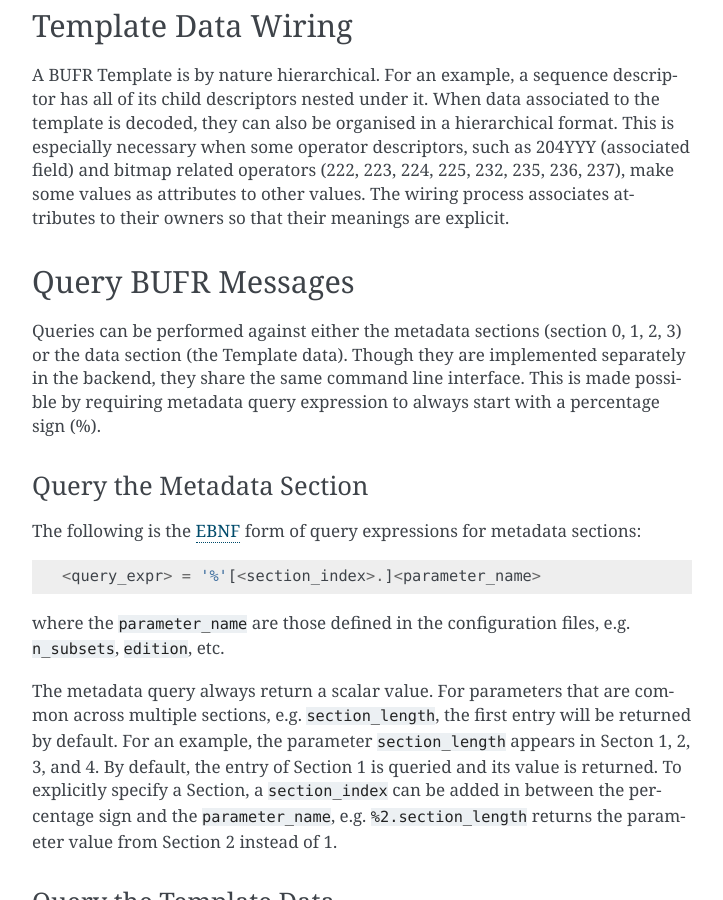
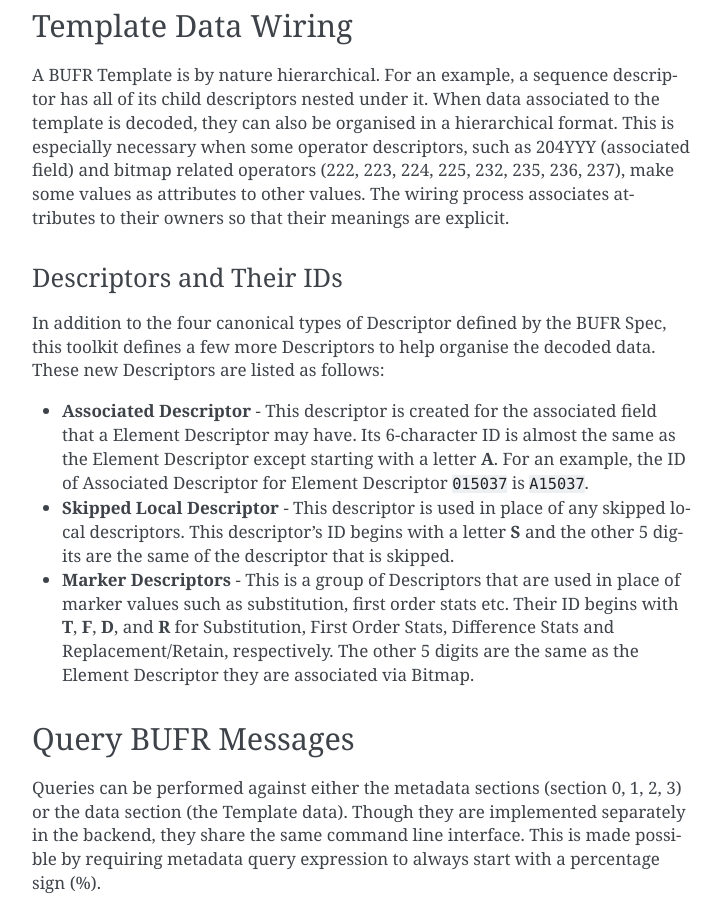
Before and after one commit to ywangd/pybufrkit, a Sphinx documentation site: the page built from docs/internals.rst, in a window 1280 px wide and 900 px high, scrolled down 2542 px. Shown: the whole window, without its empty margins (388-1111 px from the left). Built offline with Sphinx 7.4.7, drawn with Linux system fonts in a browser that asks for light colours; some of the changed text lies outside the part shown.

```diff
--- a/README.rst
+++ b/README.rst
@@ -24,7 +24,8 @@
 
 Installation
 ------------
-PyBufrKit is compatible with both Python 2.7 and 3.5+. To install from PyPi::
+PyBufrKit is compatible with Python 2.7, 3.5+, and `PyPy https://pypy.org/`_.
+To install from PyPi::
 
     pip install pybufrkit
 
--- a/docs/internals.rst
+++ b/docs/internals.rst
@@ -121,6 +121,27 @@
 (associated field) and bitmap related operators (222, 223, 224, 225, 232, 235,
 236, 237), make some values as attributes to other values. The wiring process
 associates attributes to their owners so that their meanings are explicit.
+
+Descriptors and Their IDs
+~~~~~~~~~~~~~~~~~~~~~~~~~
+In addition to the four canonical types of Descriptor defined by the BUFR Spec,
+this toolkit defines a few more Descriptors to help organise the decoded data.
+These new Descriptors are listed as follows:
+
+* **Associated Descriptor** - This descriptor is created for the associated field
+  that a Element Descriptor may have. Its 6-character ID is almost the same as
+  the Element Descriptor except starting with a letter **A**. For an example,
+  the ID of Associated Descriptor for Element Descriptor ``015037`` is ``A15037``.
+
+* **Skipped Local Descriptor** - This descriptor is used in place of any skipped
+  local descriptors. This descriptor's ID begins with a letter **S** and the other
+  5 digits are the same of the descriptor that is skipped.
+
+* **Marker Descriptors** - This is a group of Descriptors that are used in place
+  of marker values such as substitution, first order stats etc. Their ID begins
+  with **T**, **F**, **D**, and **R** for Substitution, First Order Stats,
+  Difference Stats and Replacement/Retain, respectively. The other 5 digits are
+  the same as the Element Descriptor they are associated via Bitmap.
 
 Query BUFR Messages
 ^^^^^^^^^^^^^^^^^^^
```
Also changed, not shown: .travis.yml, 4 other files.
